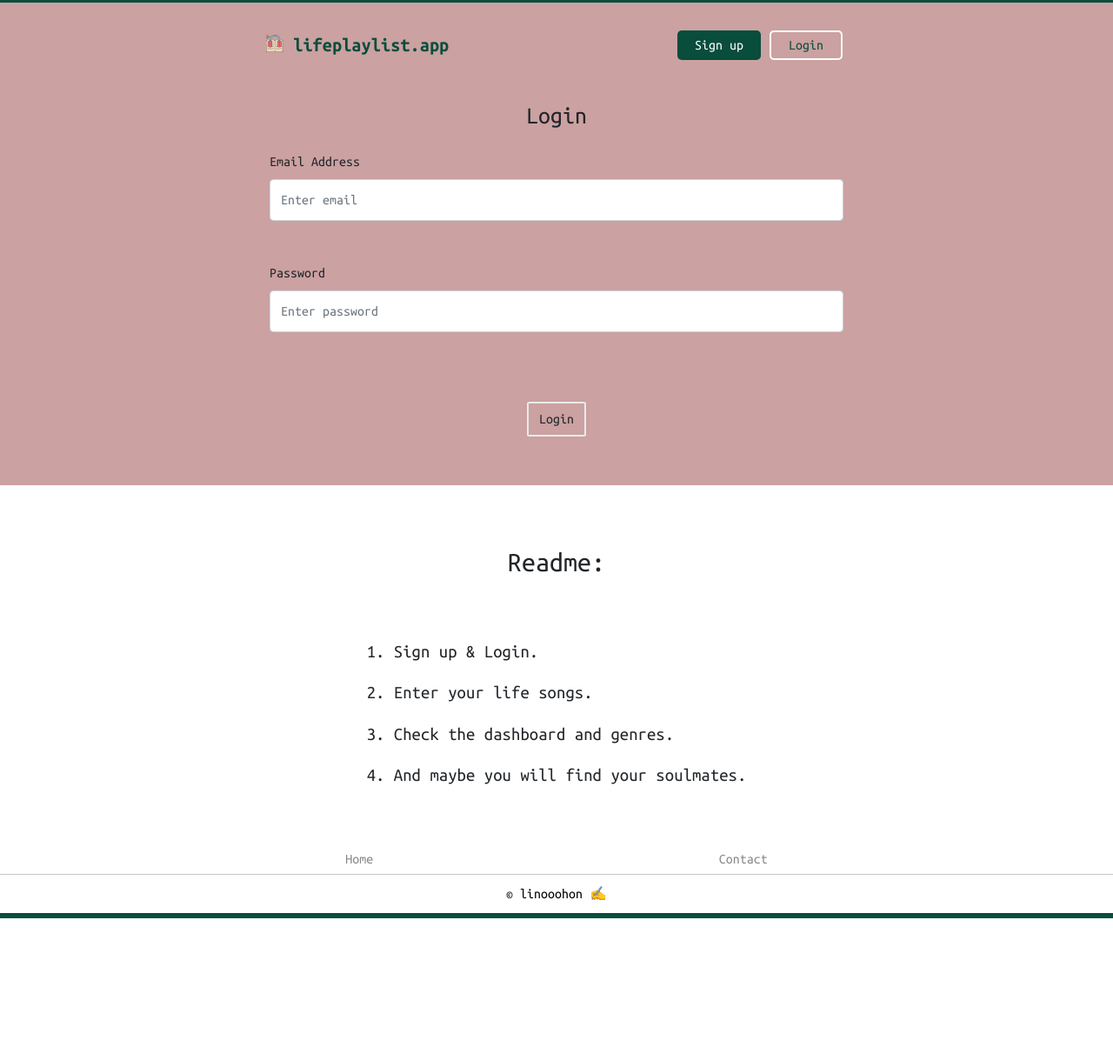
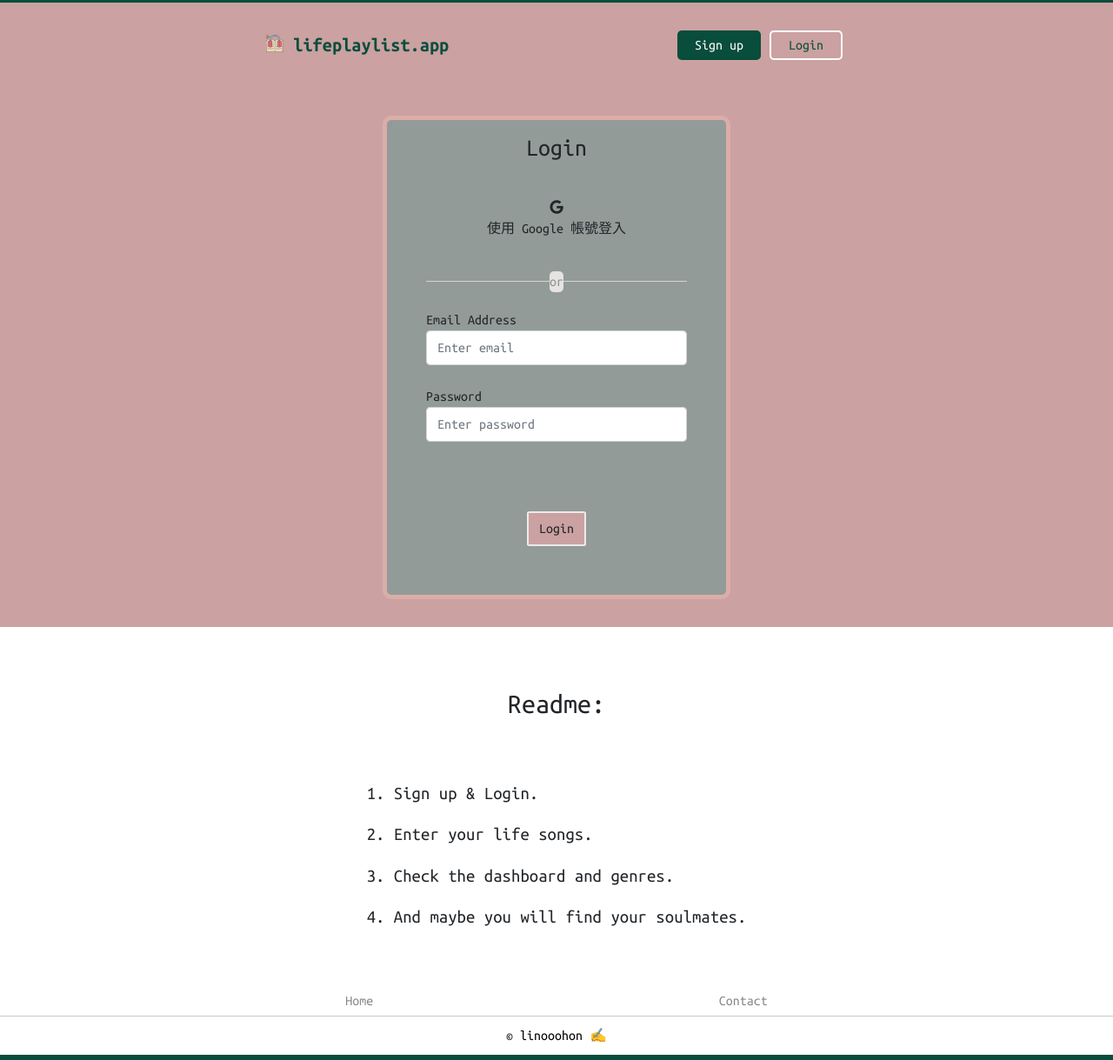
Before and after one commit to linooohon/Life-Playlist, a Flask app: page /login in a window 1280 px wide. Shown: the whole page at 87% size. Before the commit the page ends 1056 px from the top, so only its background shows below. Run offline with Flask 2, Linux system fonts and the light colour scheme; parts of the project's set-up code (start-up, migrations or seed data) failed here and were passed over; some libraries are stand-ins or nearby versions.

Commit message:
feat: add google login

```diff
--- a/app/settings.py
+++ b/app/settings.py
@@ -23,6 +23,8 @@ MAIL_DEFAULT_SENDER = os.getenv('MAIL_DEFAULT_SENDER')
 
 SENDGRID_API_KEY = os.getenv('SENDGRID_API_KEY')
 
+GOOGLE_OAUTH2_CLIENT_ID = os.getenv('GOOGLE_OAUTH2_CLIENT_ID')
+
 def choose_db(config_name):
     if config_name == 'production':
         DB_NAME = os.getenv('DB_NAME_PRO')
--- a/app/static/index.css
+++ b/app/static/index.css
@@ -163,15 +163,116 @@ input:focus {
     display: flex;
     justify-content: center;
     flex-direction: column;
+    padding: 1rem 0;
+    border: 5px solid #8e9a97;
+    border: 5px solid #dbada9;
+    border-radius: 10px;
+    width: 300px;
+    margin: 1rem auto;
+    background-color:#939b98;
 }
 
 .loginsignup_formsection .form-group {
     width: 100%;
-    padding: 1rem 15rem;
+    padding: 1rem 0;
+}
+
+.loginsignup_formsection .form-control-email {
+    padding-bottom: 0;
+}
+
+.loginsignup_formsection .form-control-password {
+    padding-top: 1.5rem;
+}
+
+.loginsignup_formsection .form-control-password1 {
+    padding-bottom: 0;
+}
+
+.loginsignup_formsection .form-control-password2 {
+    /* padding-top: 1.5rem; */
+    margin-bottom: 0;
+    padding: 0;
+}
+
+.loginsignup_formsection .form-control-email label {
+    width: 200px;
+    margin: auto;
+    display: block;
+}
+
+.loginsignup_formsection .form-control-password label {
+    width: 200px;
+    margin: auto;
+    display: block;
+}
+
+.loginsignup_formsection .form-control-password1 label{
+    width: 200px;
+    margin: auto;
+    display: block;
+}
+
+.loginsignup_formsection .form-control-password2 label{
+    width: 200px;
+    margin: auto;
+    display: block;
+}
+
+.loginsignup_formsection .form-group #email {
+    width: 200px;
+    margin: auto;
+}
+
+.loginsignup_formsection .form-group #password {
+    width: 200px;
+    margin: auto;
+}
+
+.loginsignup_formsection .form-group #password1 {
+    width: 200px;
+    margin: auto;
+}
+
+.loginsignup_formsection .form-group #password2 {
+    width: 200px;
+    margin: auto;
+}
+
+.form-control-email {
+    margin-bottom: 0;
 }
 
 .loginsignup_formsection .form-group .form-control{
-    height: 3rem;
+    height: 2.5rem;
+}
+
+.abcRioButton:hover {
+    opacity: 0.8;
+}
+
+.g-signin2 {
+    margin: 2rem 0;
+}
+
+.split-line {
+    width: 50%;
+    height: 1px;
+    margin: 1rem auto;
+    background-color: rgb(214, 211, 211);
+    position: relative;
+}
+
+.split-line p {
+    position: relative;
+    text-align: center;
+    top: -0.7rem;
+    background-color: rgb(230, 227, 227);
+    width: 1rem;
+    left: 50%;
+    border-radius: 5px;
+    color: rgb(145, 144, 144);
+    transform: translateX(-50%);
 }
 
 
@@ -235,27 +336,16 @@ input:focus {
 @media (min-width: 321px) {
     .dashboard-li .artistsong_image{
         width: 280px;
-        /* height: 60px; */
     }
 }
 
 @media (max-width: 1279px) {
-    .loginsignup_formsection .form-group {
-        width: 100%;
-        padding: 1rem 13rem;
-    }
-
     .intro_description {
         padding: 0 10rem;
     }
 }
 
 @media (max-width: 1023px) {
-    .loginsignup_formsection .form-group {
-        width: 100%;
-        padding: 1rem 8rem;
-    }
-
     .intro_description {
         padding: 0 6rem;
     }
@@ -264,15 +354,6 @@ input:focus {
 @media (max-width: 767px) {
     .dashboard-li {
         flex-direction: column;
-    }
-
-    .loginsignup_formsection .form-group {
-        width: 100%;
-        padding: 1rem 2rem;
-    }
-
-    #custom-navbar .custom-menu-nav-item {
-        /* font-size: 1.2rem; */
     }
 
     .intro_description {
@@ -289,3 +370,69 @@ input:focus {
         border-radius: 10px;
     }
 }
+
+@media (min-width: 450px) {
+    .loginsignup_formsection .form-group #email {
+        width: 300px;
+        /* margin: auto; */
+    }
+
+    .loginsignup_formsection .form-group #password {
+        width: 300px;
+        /* margin: auto; */
+    }
+
+    .loginsignup_formsection .form-group #password1 {
+        width: 300px;
+        /* margin: auto; */
+    }
+
+    .loginsignup_formsection .form-group #password2 {
+        width: 300px;
+        /* margin: auto; */
+    }
+
+    .loginsignup_formsection .form-control-email label {
+        width: 300px;
+        /* margin: auto; */
+        /* display: block; */
+    }
+
+    .loginsignup_formsection .form-control-password label {
+        width: 300px;
+        /* margin: auto; */
+        /* display: block; */
+    }
+
+    .loginsignup_formsection .form-control-password1 label {
+        width: 300px;
+        /* margin: auto; */
+        /* display: block; */
+    }
+
+    .loginsignup_formsection .form-control-password2 label {
+        width: 300px;
+        /* margin: auto; */
+        /* display: block; */
+    }
+
+    .abcRioButton {
+        width: 300px!important;
+    }
+
+    .split-line {
+        width: 300px;
+    }
+
+    .loginsignup_formsection {
+        width: 400px;
+    }
+}
+
+
+
+/* @media (min-width: 768px) {
+    .split-line {
+        width:  300px;
+    }
+} */
--- /dev/null
+++ b/app/static/oauth.js
@@ -0,0 +1,55 @@
+function onSignIn(googleUser) {
+    var id_token = googleUser.getAuthResponse().id_token;
+    var profile = googleUser.getBasicProfile();
+    console.log('ID: ' + profile.getId()); // Do not send to your backend! Use an ID token instead.
+    console.log('Name: ' + profile.getName());
+    console.log('Image URL: ' + profile.getImageUrl());
+    console.log('Email: ' + profile.getEmail()); // This is null if the 'email' scope is not present.
+
+    var auth2 = gapi.auth2.getAuthInstance();
+    auth2.disconnect();
+    // fetch('/google_sign_in', {
+    //     method: "POST",
+    //     body: JSON.stringify({ "id_token": id_token }),
+    // }).then((_res) => {
+    //     console.log('js login success');
+    // });
+    $.ajax({
+        type: "POST",
+        url: '/google_sign_in',
+        data: JSON.stringify({ 'id_token': id_token }),
+        success: function () {
+            console.log('login success')
+            window.location.href = "/app";
+        },
+        dataType: 'json',
+        contentType: "application/json",
+    });
+}
+
+
+
+function onLoadCallback() {
+    $('span[id^="not_signed_"]').html('Login with Google');
+    $('span[id^="not_signed_"]').css("letter-spacing", "1px");
+    $('span[id^="not_signed_"]').css("margin-right", "20px");
+    $('span[id^="not_signed_"]').css("font-weight", "600");
+    $('span[id^="not_signed_"]').css("color", "#000");
+    $('span[id^="not_signed_"]').css("font-family", "'Ubuntu Mono', monospace");
+    $('div[class^="abcRioButton"]').css("border-radius", "5px");
+    // $('div[class^="abcRioButton"]').css("width", "300px");
+    // $('div[class^="abcRioButtonIcon"]').css("width", "50px");
+}
+
+
+function onLoadSignUpCallback() {
+    $('span[id^="not_signed_"]').html('Sign in with Google');
+    $('span[id^="not_signed_"]').css("letter-spacing", "1px");
+    $('span[id^="not_signed_"]').css("margin-right", "20px");
+    $('span[id^="not_signed_"]').css("font-weight", "600");
+    $('span[id^="not_signed_"]').css("color", "#000");
+    $('span[id^="not_signed_"]').css("font-family", "'Ubuntu Mono', monospace");
+    $('div[class^="abcRioButton"]').css("border-radius", "5px");
+    // $('div[class^="abcRioButton"]').css("width", "300px");
+    // $('div[class^="abcRioButtonIcon"]').css("width", "50px");
+}
--- a/app/templates/base.html
+++ b/app/templates/base.html
@@ -30,6 +30,11 @@
     <link rel="preconnect" href="https://fonts.gstatic.com" crossorigin>
     <link href="https://fonts.googleapis.com/css2?family=Ubuntu+Mono:ital,wght@0,400;0,700;1,400;1,700&display=swap"
         rel="stylesheet">
+    <meta name="google-signin-client_id" content="{{ google_oauth2_client_id }}">
+    <script src="https://apis.google.com/js/platform.js" async defer></script>
+    <script src="https://code.jquery.com/jquery-3.6.0.js"
+        integrity="sha256-H+K7U5CnXl1h5ywQfKtSj8PCmoN9aaq30gDh27Xc0jk=" crossorigin="anonymous"></script>
+    <!-- <script src="https://code.jquery.com/jquery-3.2.1.min.js"></script> -->
 </head>
 
 <body>
@@ -136,9 +141,9 @@
         </div>
     </div>
 
-    <script src="https://code.jquery.com/jquery-3.5.1.slim.min.js"
+    <!-- <script src="https://code.jquery.com/jquery-3.5.1.slim.min.js"
         integrity="sha384-DfXdz2htPH0lsSSs5nCTpuj/zy4C+OGpamoFVy38MVBnE+IbbVYUew+OrCXaRkfj"
-        crossorigin="anonymous"></script>
+        crossorigin="anonymous"></script> -->
     <script src="https://cdn.jsdelivr.net/npm/popper.js@1.16.1/dist/umd/popper.min.js"
         integrity="sha384-9/reFTGAW83EW2RDu2S0VKaIzap3H66lZH81PoYlFhbGU+6BZp6G7niu735Sk7lN"
         crossorigin="anonymous"></script>
--- a/app/templates/dashboard.html
+++ b/app/templates/dashboard.html
@@ -16,13 +16,15 @@
                 <a href="{{ artist_and_song.artist_spotify_uri }}" class="dashboard-a spotify"><i
                         class="fab fa-spotify"></i>Listen now</a>
                 {% else %}
-                <span>Oops, not on Spotify</span>
+                <a href="#" class="dashboard-a spotify"><i
+                        class="fab fa-spotify"></i>Oops, no..</a>
                 {% endif %}
                 {% if artist_and_song.song_youtube_url != 'None' %}
                 <a href="{{ artist_and_song.song_youtube_url }}" class="dashboard-a youtube" target="_blank"><i
                         class="fab fa-youtube"></i>YouTube</a>
                 {% else %}
-                <sapn>Oops, not on Youtube</sapn>
+                <a href="#" class="dashboard-a youtube" target="_blank"><i
+                        class="fab fa-youtube"></i>No YT..</a>
                 {% endif %}
                 <select style="width:100px; height:20px;">
                     <option selected="Genre" disabled>Genre</option>
--- a/app/templates/login.html
+++ b/app/templates/login.html
@@ -5,13 +5,26 @@
 content %}
 <form method="POST" class="loginsignup_formsection">
     <h3 align="center">Login</h3>
-    <div class="form-group">
+    <div align="center">
+        <!-- <p>login with google</p> -->
+        <div class="g-signin2" data-prompt="select_account" data-onsuccess="onSignIn" data-width="200" data-height="40" data-title="true">
+            <i class="fab fa-google"></i>
+            <p>使用 Google 帳號登入</p>
+        </div>
+    </div>
+    <div class="split-line">
+        <p>or</p>
+    </div>
+    <div class="form-group form-control-email">
         <label for="email">Email Address</label>
         <input type="email" class="form-control" id="email" name="email" placeholder="Enter email" />
     </div>
-    <div class="form-group">
+    <div class="form-group form-control-password">
         <label for="password">Password</label>
         <input type="password" class="form-control" id="password" name="password" placeholder="Enter password" />
+    </div>
+    <div>
+        <input type="hidden" class="form-control" id="normal" name="normal" />
     </div>
     <br />
     <div id="signuplogin__buttondiv">
@@ -32,4 +45,7 @@ content %}
         </div>
     </div>
 </div>
+
+<script type="text/javascript" src="{{ url_for('static', filename='oauth.js') }}"></script>
+<script src="https://apis.google.com/js/platform.js?onload=onLoadCallback" async defer></script>
 {% endblock %}
--- a/app/views/auth.py
+++ b/app/views/auth.py
@@ -1,11 +1,16 @@
-from flask import Blueprint, render_template, request, flash, redirect, url_for
+from flask import Blueprint, render_template, request, flash, redirect, url_for, jsonify
 from flask_login import login_user, login_required, logout_user, current_user
 from werkzeug.security import generate_password_hash, check_password_hash
-
+# import requests
 
 from app import db
 from app.model.models import User
 
+
+from google.oauth2 import id_token
+import google.auth.transport.requests as google_requests
+
+from app.settings import GOOGLE_OAUTH2_CLIENT_ID
 
 '''
 auth 負責 有關權限的 url 對應處理，
@@ -33,7 +38,7 @@ def login():
         else:
             flash('Email does not exist.', category='error')
 
-    return render_template('login.html', user=current_user)
+    return render_template('login.html', user=current_user, google_oauth2_client_id=GOOGLE_OAUTH2_CLIENT_ID)
 
 
 @auth.route('/logout')
@@ -65,14 +70,14 @@ def sign_up():
         else:
             print(email)
             new_user = User(email=email, password=generate_password_hash(
-                password1, method='sha256'))
+                password1, method='sha256'), third_party=None, third_party_id=None)
             db.session.add(new_user)
             db.session.commit()
             login_user(new_user, remember=True)
             # flash('Account created!', category='success')
             return redirect(url_for('views.home'))
 
-    return render_template('sign_up.html', user=current_user)
+    return render_template('sign_up.html', user=current_user, google_oauth2_client_id=GOOGLE_OAUTH2_CLIENT_ID)
 
 
 def sign_up_user_exist(email):
@@ -80,3 +85,48 @@ def sign_up_user_exist(email):
     if user:
         return "User is already exist"
     return
+
+
+# https: // developers.google.com/identity/sign-in/web/backend-auth
+# https://stackoverflow.com/questions/12909332/how-to-logout-of-an-application-where-i-used-oauth2-to-login-with-google
+# https://developers.google.com/identity/gsi/web/guides/revoke
+# https://stackoverflow.com/questions/20001229/how-to-get-posted-json-in-flask
+# https://stackoverflow.com/questions/67138365/disable-automatic-login-with-google-oauth-2-0
+# https://petertc.medium.com/openid-connect-a27e0a3cc2ae
+# https://developers.google.com/identity/sign-in/web/sign-in
+# flask run -h localhost -p 5000, google sign in need localhost
+@auth.route('/google_sign_in', methods=['POST'])
+def google_sign_in():
+    # request_data = json.loads(request.data)
+    # token = request_data['id_token']
+    token = request.json['id_token']
+    try:
+        id_info = id_token.verify_oauth2_token(
+            token, google_requests.Request(), GOOGLE_OAUTH2_CLIENT_ID
+        )
+        if id_info['iss'] not in ['accounts.google.com', 'https://accounts.google.com']:
+            raise ValueError('Wrong issuer.')
+        userid = id_info['sub']
+        email = id_info['email']
+    except ValueError:
+        # Invalid ValueError:
+        raise ValueError('Invalid token.')
+    print('登入成功')
+    print(userid)
+    print(email)
+    user = User.query.filter_by(third_party_id=userid).first()
+    if user:
+        print("使用者存在")
+        login_user(user, remember=True)
+    else:
+        new_user = User(email=email, password=None,
+                    third_party="google", third_party_id=userid)
+        db.session.add(new_user)
+        db.session.commit()
+        login_user(new_user, remember=True)
+    # flash('Account created!', category='success')
+    # r = requests.post('http://localhost:5000/login', json={"email": None, "password": None, "third_party": "google", "third_party_id": userid})
+    # print(r.status_code)
+    # return r.status_code
+    # return redirect(url_for('views.home'))
+    return jsonify({}), 200
--- a/app/views/views.py
+++ b/app/views/views.py
@@ -9,8 +9,6 @@ import json
 
 from app.model.models import Playlist, Dashboard
 from app import db, cache
-# from app.settings import MAIL_USERNAME
-
 
 '''
 views 負責 url 對應處理
```
Also changed, not shown: app/model/models.py (+10 -2 lines), app/templates/sign_up.html (+17 -3 lines).
